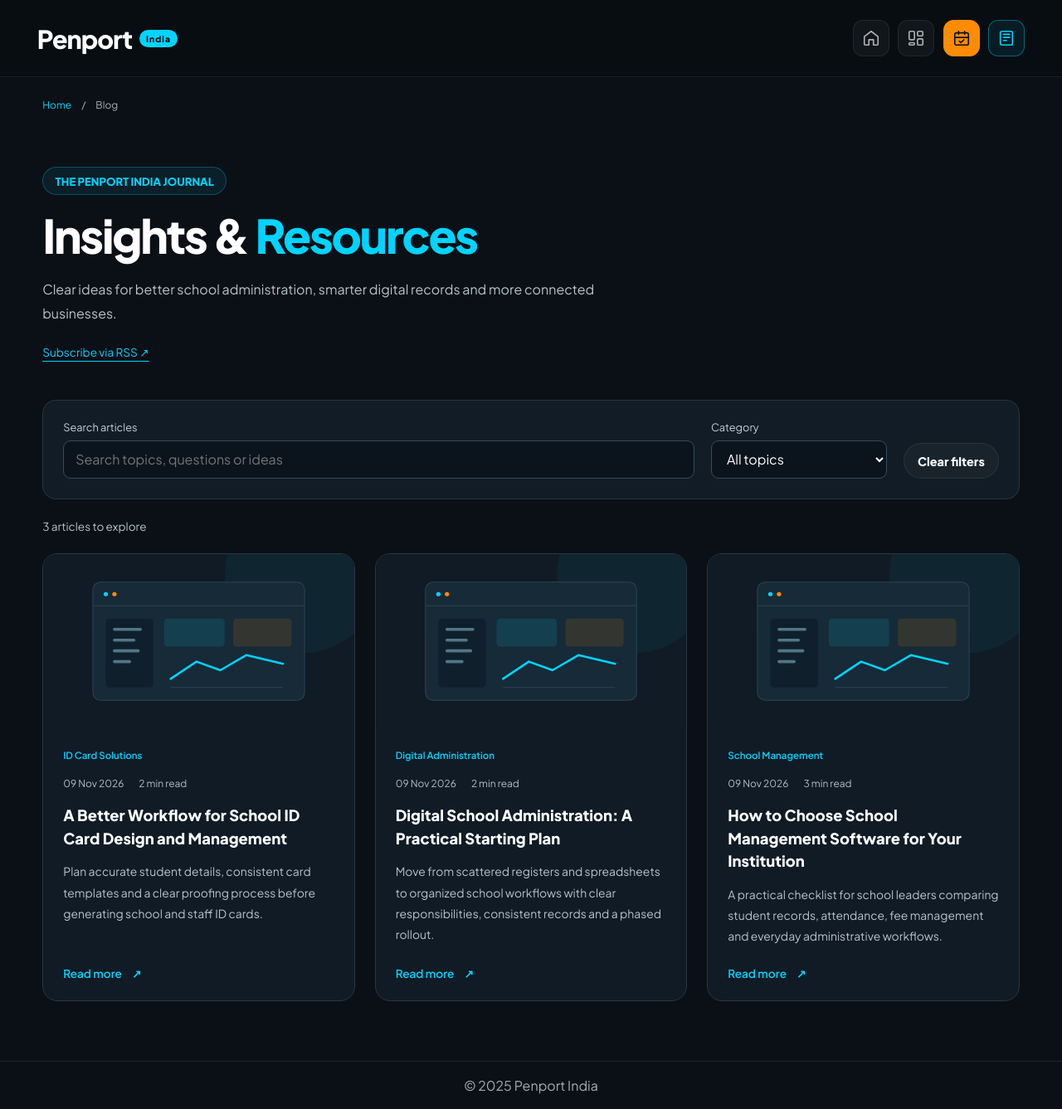
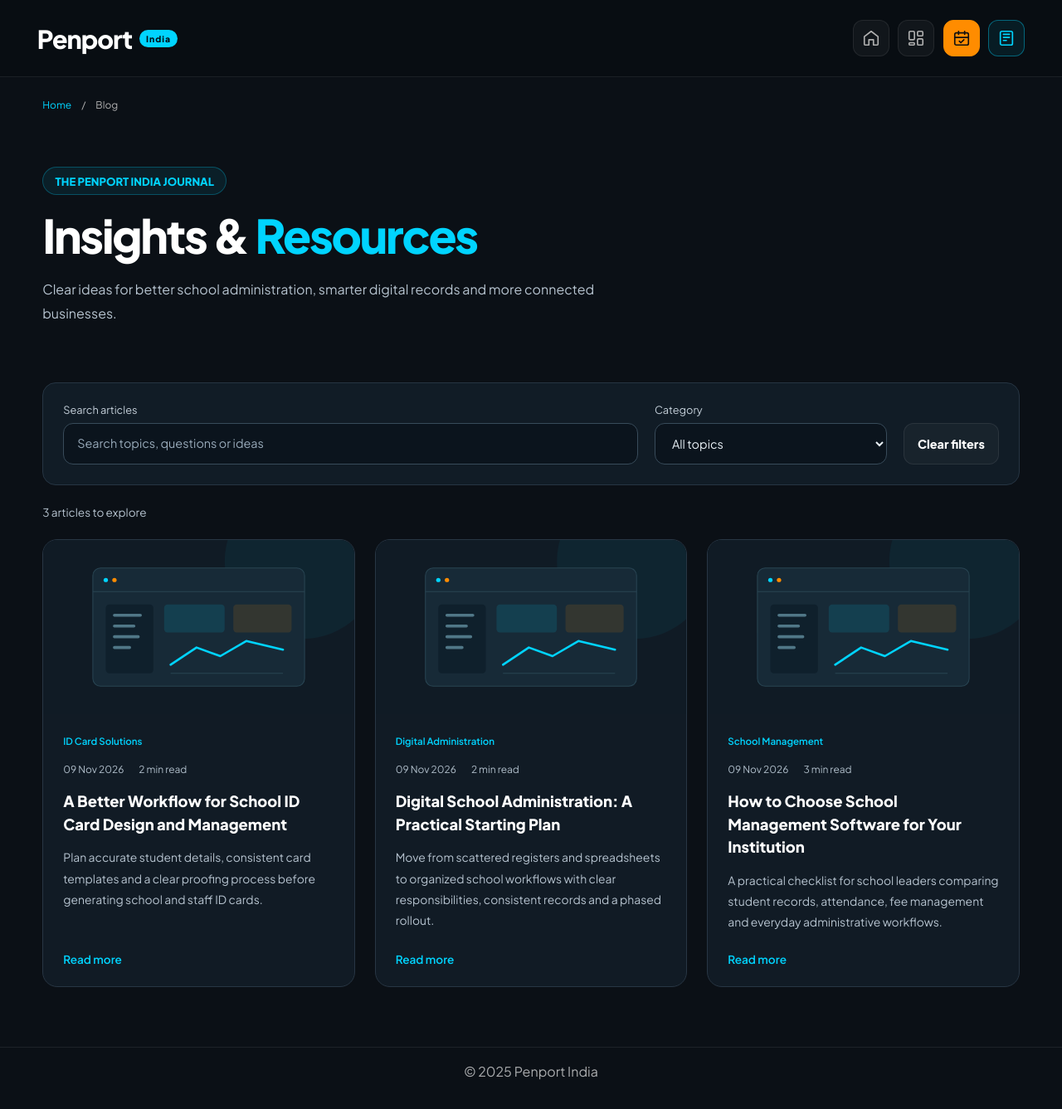
Before and after one commit to penportindia/penport, a Jekyll site: the page built from blog/index.html, in a window 1280 px wide. Shown: the whole page at 83% size. Built offline with Jekyll 4.4.1, drawn with Linux system fonts in a browser that asks for light colours.

Commit message:
Polish blog filters and simplify article links

```diff
--- a/_includes/blog-card.html
+++ b/_includes/blog-card.html
@@ -7,6 +7,6 @@
         <div class="blog-meta"><time datetime="{{ include.post.date | date: '%Y-%m-%d' }}">{{ include.post.date | date: '%d %b %Y' }}</time><span>{{ minutes }} min read</span></div>
         <h2><a href="{{ include.post.url | relative_url }}">{{ include.post.title | escape }}</a></h2>
         <p>{{ include.post.description | escape }}</p>
-        <a class="blog-read" href="{{ include.post.url | relative_url }}" aria-label="Read more: {{ include.post.title | escape }}">Read more <span aria-hidden="true">↗</span></a>
+        <a class="blog-read" href="{{ include.post.url | relative_url }}" aria-label="Read more: {{ include.post.title | escape }}">Read more</a>
     </div>
 </article>
--- a/_includes/blog-sidebar.html
+++ b/_includes/blog-sidebar.html
@@ -1,4 +1,4 @@
 <aside class="blog-sidebar" aria-label="Software for your institution">
-    <div class="blog-promotion"><span class="blog-category">School Management Software</span><h2>PenportSchoolMS</h2><p>Streamline school administration with a modern digital school management solution designed to simplify daily operations, improve organization, and enhance institutional efficiency.</p><a class="btn-small btn-accent" href="{{ site.products.school_demo_url | relative_url }}">Book Free Demo <span aria-hidden="true">↗</span></a></div>
-    <div class="blog-promotion"><span class="blog-category">Professional ID Card Design &amp; Management Solution</span><h2>Penport ID Card Solution</h2><p>Create and manage professional ID cards with an efficient digital solution designed for educational institutions and organizations.</p><a class="btn-small btn-outline" href="{{ site.products.id_card_url | relative_url }}">Explore Solution <span aria-hidden="true">↗</span></a></div>
+    <div class="blog-promotion"><span class="blog-category">School Management Software</span><h2>PenportSchoolMS</h2><p>Streamline school administration with a modern digital school management solution designed to simplify daily operations, improve organization, and enhance institutional efficiency.</p><a class="btn-small btn-accent" href="{{ site.products.school_demo_url | relative_url }}">Book Free Demo</a></div>
+    <div class="blog-promotion"><span class="blog-category">Professional ID Card Design &amp; Management Solution</span><h2>Penport ID Card Solution</h2><p>Create and manage professional ID cards with an efficient digital solution designed for educational institutions and organizations.</p><a class="btn-small btn-outline" href="{{ site.products.id_card_url | relative_url }}">Explore Solution</a></div>
 </aside>
--- a/_layouts/blog-list.html
+++ b/_layouts/blog-list.html
@@ -6,7 +6,6 @@
     <span class="eyebrow">The Penport India journal</span>
     <h1>Insights &amp; <span>Resources</span></h1>
     <p>Clear ideas for better school administration, smarter digital records and more connected businesses.</p>
-    <a href="{{ '/feed.xml' | relative_url }}">Subscribe via RSS <span aria-hidden="true">↗</span></a>
 </section>
 <section aria-label="Articles" data-blog-list>
     <form class="blog-controls" role="search" hidden>
--- a/_layouts/blog-single-post.html
+++ b/_layouts/blog-single-post.html
@@ -9,7 +9,7 @@
         <img class="blog-cover" src="{{ page.image | relative_url }}" data-fallback="{{ '/assets/images/blog/insights.svg' | relative_url }}" alt="{{ page.image_alt | escape }}" width="720" height="405" decoding="async" fetchpriority="high" />
         <div class="blog-prose">{{ content }}</div>
         <div class="blog-share" aria-label="Share this article"><strong>Share this insight</strong><a href="https://www.linkedin.com/sharing/share-offsite/?url={{ page.url | absolute_url | url_encode }}">LinkedIn</a><a href="https://wa.me/?text={{ page.title | append: ' ' | url_encode }}{{ page.url | absolute_url | url_encode }}">WhatsApp</a><a href="mailto:?subject={{ page.title | url_encode }}&amp;body={{ page.url | absolute_url | url_encode }}">Email</a><button type="button" data-copy-url hidden>Copy link</button><span role="status" data-copy-status></span></div>
-        <a class="blog-read" href="{{ '/blog/' | relative_url }}">← Back to Blog</a>
+        <a class="blog-read" href="{{ '/blog/' | relative_url }}">Back to Blog</a>
     </article>
     {% include blog-sidebar.html %}
 </div>
--- a/assets/css/blog.css
+++ b/assets/css/blog.css
@@ -10,12 +10,20 @@
 body[data-page="blog"] .blog-hero h1 { font-size: clamp(2rem, 5vw, 3.5rem); letter-spacing: -0.04em; line-height: 1.15; margin-bottom: 20px; }
 body[data-page="blog"] .blog-hero h1 span { color: var(--primary); }
 body[data-page="blog"] .blog-hero p { color: #b6c3cf; line-height: 1.8; margin-bottom: 20px; }
-body[data-page="blog"] .blog-hero > a { color: var(--primary); font-size: .85rem; text-underline-offset: 5px; }
 body[data-page="blog"] .blog-controls { display: flex; gap: 20px; align-items: end; padding: 24px; background: #111c26; border: 1px solid #263543; border-radius: 16px; }
+body[data-page="blog"] .blog-controls > div { min-width: 0; }
 body[data-page="blog"] .blog-controls > div:first-child { flex: 1; }
+body[data-page="blog"] .blog-controls > div:nth-child(2) { flex: 0 1 280px; }
 body[data-page="blog"] .blog-controls label { display: block; font-size: .8rem; margin-bottom: 8px; color: #c5d0da; }
 body[data-page="blog"] .blog-controls input,
-body[data-page="blog"] .blog-controls select { width: 100%; min-height: 46px; padding: 10px 14px; background: #0b141d; color: #fff; border: 1px solid #384b5a; border-radius: 9px; }
+body[data-page="blog"] .blog-controls select { width: 100%; min-height: 50px; padding: 12px 16px; background: #0b141d; color: #e9f1f7; border: 1px solid #384b5a; border-radius: 12px; font-size: .9rem; line-height: 1.5; transition: border-color .2s, box-shadow .2s, background-color .2s; }
+body[data-page="blog"] .blog-controls select { color-scheme: dark; cursor: pointer; padding-right: 36px; }
+body[data-page="blog"] .blog-controls select option { background: #13212e; color: #e9f1f7; }
+body[data-page="blog"] .blog-controls select option:checked { background: #153a49; color: #a9efff; }
+body[data-page="blog"] .blog-controls input::placeholder { color: #98aaba; }
+body[data-page="blog"] .blog-controls :is(input, select):hover { border-color: #65889d; background-color: #101e2a; }
+body[data-page="blog"] .blog-controls :is(input, select):focus-visible { outline: 2px solid var(--primary); outline-offset: 3px; border-color: var(--primary); box-shadow: 0 0 0 4px #00d4ff12; }
+body[data-page="blog"] .blog-controls > .btn-small { min-height: 50px; border-radius: 12px; }
 body[data-page="blog"] .blog-result-count { color: #b6c3cf; margin: 24px 0; font-size: .85rem; }
 body[data-page="blog"] .blog-grid { display: grid; grid-template-columns: repeat(3, minmax(0, 1fr)); gap: 24px; }
 body[data-page="blog"] .blog-card { min-width: 0; display: flex; flex-direction: column; background: #111b25; border: 1px solid #283644; border-radius: 18px; overflow: hidden; transition: border-color .2s, transform .2s; }
@@ -93,6 +101,7 @@
     body[data-page="blog"] .blog-hero { padding-top: 40px; }
     body[data-page="blog"] .blog-controls { padding: 18px; }
     body[data-page="blog"] .blog-controls > div { width: 100%; }
+    body[data-page="blog"] .blog-controls > div:nth-child(2) { flex-basis: 100%; }
     body[data-page="blog"] .blog-controls .btn-small { width: 100%; }
     body[data-page="blog"] .blog-card-body { padding: 22px; }
     body[data-page="blog"] .blog-reading-layout { margin-top: 32px; }
```
